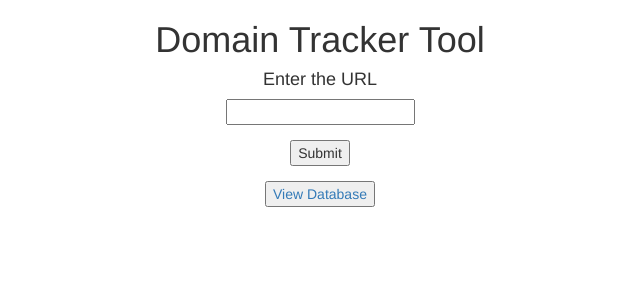
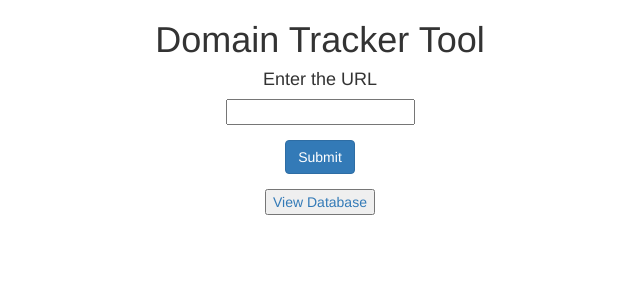
Before and after one commit to prashasy/Domain-Expiry-Tracker, a Flask app: page / in a window 1280 px wide. Shown: the top 300 px of the page, without its empty margins (320-960 px from the left). Run offline with Flask 2, Linux system fonts and the light colour scheme; some libraries are stand-ins or nearby versions.

Commit message:
added bootstrap buttons

```diff
--- a/templates/index.html
+++ b/templates/index.html
@@ -42,14 +42,14 @@ tr:nth-child(even) {
 <input type="text" name="url"></input>
 </div>
 <div class="form-group">
-<input type="submit"></input>
+<input class="btn btn-primary" type="submit" value="Submit">
 </div>
 </form>
 
 
 
 
-<center><a href="/view"><button >View Database</button></a></center>
+<center><a href="/view"><button>View Database</button></a></center>
 
 
 <div id="display" align="center">
```
